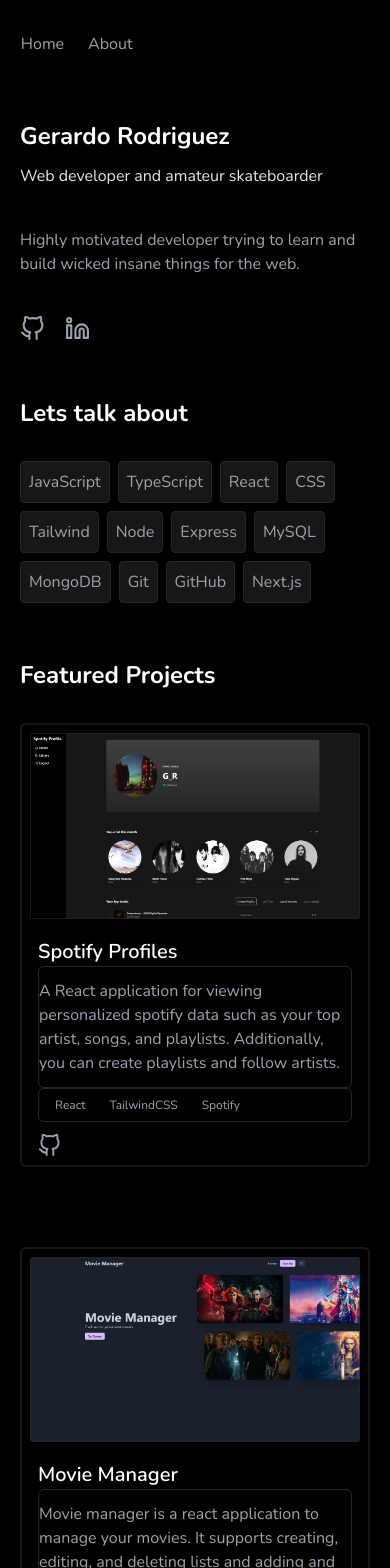
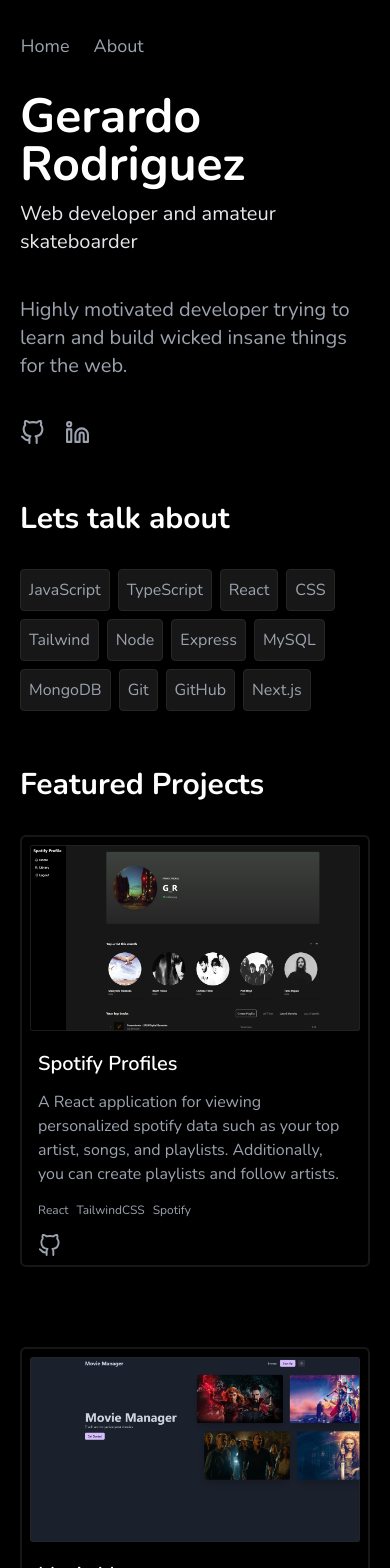
Before and after one commit to G-R3/gerar.dev, a Next.js app: page / in a window 390 px wide. Shown: the top 1568 px of the page. Built offline with nearby package versions, Linux system fonts and the light colour scheme.

Commit message:
mostly just style changes

```diff
--- a/src/components/FeaturedProjects.tsx
+++ b/src/components/FeaturedProjects.tsx
@@ -9,7 +9,7 @@
     <motion.section initial="hidden" animate="visible" variants={container}>
       <motion.h3
         variants={fadeInFromTop}
-        className="text-2xl md:text-4xl font-bold mb-8 font-sans"
+        className="text-3xl font-bold mb-8 font-sans"
       >
         Featured Projects
       </motion.h3>
--- a/src/components/Header.tsx
+++ b/src/components/Header.tsx
@@ -4,15 +4,15 @@
 const Header: FC = () => {
   return (
     <header>
-      <nav className="max-w-4xl mx-auto px-5 pt-8 pb-16">
+      <nav className="max-w-4xl mx-auto px-5 pt-8 pb-8 md:pb-16">
         <div className="-ml-[0.7rem]">
           <Link href="/">
-            <a className="px-3 py-2 relative rounded-md text-gray-400 hover:text-white hover:bg-neutral-900 transition-all">
+            <a className="text-lg font-normal px-3 py-2 relative rounded-md text-gray-400 hover:text-white hover:bg-neutral-900 transition-all">
               Home
             </a>
           </Link>
           <Link href="/about">
-            <a className="px-3 py-2 relative rounded-md text-gray-400 hover:text-white hover:bg-neutral-900 transition-all">
+            <a className="text-lg font-normal px-3 py-2 relative rounded-md text-gray-400 hover:text-white hover:bg-neutral-900 transition-all">
               About
             </a>
           </Link>
--- a/src/components/Intro.tsx
+++ b/src/components/Intro.tsx
@@ -6,22 +6,19 @@
 const Intro: FC = () => {
   return (
     <motion.section initial="hidden" animate="visible" variants={container}>
-      <motion.h1
-        variants={fadeInFromTop}
-        className="text-2xl md:text-5xl font-bold"
-      >
+      <motion.h1 variants={fadeInFromTop} className="text-5xl font-bold">
         Gerardo Rodriguez
       </motion.h1>
       <motion.h2
         variants={fadeInFromTop}
-        className="text-gray-200 text-base md:text-xl mt-3"
+        className="text-gray-200 text-xl mt-3"
       >
         Web developer and amateur skateboarder
       </motion.h2>
 
       <motion.p
         variants={fadeInFromTop}
-        className="text-gray-400 text-base md:text-xl my-10"
+        className="text-gray-400 text-xl my-10"
       >
         Highly motivated developer trying to learn and build wicked insane
         things for the web.
--- a/src/components/Project.tsx
+++ b/src/components/Project.tsx
@@ -66,7 +66,7 @@
           viewport={{ once: true }}
           whileInView={"visible"}
           variants={fadeInFromBottom}
-          className="border border-neutral-800 text-gray-400 md:bg-neutral-900 py-3 rounded-md shadow-lg md:w-[450px] md:px-5 md:my-5"
+          className="text-gray-400 md:bg-neutral-900 py-3 rounded-md shadow-lg md:w-[450px] md:px-5 md:my-5 md:border md:border-neutral-800"
         >
           {longDescription}
         </motion.p>
--- a/src/components/ProjectCardGrid.tsx
+++ b/src/components/ProjectCardGrid.tsx
@@ -8,10 +8,7 @@
 const ProjectCardGrid: FC = () => {
   return (
     <motion.section initial="hidden" animate="visible" variants={container}>
-      <motion.h3
-        variants={fadeInFromTop}
-        className="text-2xl md:text-4xl font-bold mb-8"
-      >
+      <motion.h3 variants={fadeInFromTop} className="text-3xl font-bold mb-8">
         While learning, I made these
       </motion.h3>
       <motion.div
--- a/src/components/ProjectModal.tsx
+++ b/src/components/ProjectModal.tsx
@@ -54,7 +54,7 @@
                     <motion.span
                       variants={scaleIn}
                       key={tag}
-                      className="rounded-md py-1 px-3 text-gray-400 hover:text-white hover:bg-neutral-700 transition-all cursor-default"
+                      className="rounded-md py-1 px-3 text-gray-400 hover:bg-neutral-700 transition-all cursor-default"
                     >
                       {tag}
                     </motion.span>
--- a/src/components/ProjectTags.tsx
+++ b/src/components/ProjectTags.tsx
@@ -9,13 +9,13 @@
       viewport={{ once: true }}
       whileInView="visible"
       variants={tagContainer}
-      className="text-xs flex flex-wrap text-gray-400 p-1 rounded-md shadow-lg border border-neutral-800 md:bg-neutral-900"
+      className="text-xs flex flex-wrap gap-2 text-gray-400 rounded-md shadow-lg md:border md:border-neutral-800 md:bg-neutral-900 md:p-1 "
     >
       {tags.map((tag: string) => (
         <motion.span
           key={tag}
           variants={scaleIn}
-          className="cursor-default rounded-md hover:bg-neutral-800 py-1 transition px-3"
+          className="cursor-default rounded-md md:hover:bg-neutral-800 transition md:px-3 py-1"
         >
           {tag}
         </motion.span>
--- a/src/components/Skills.tsx
+++ b/src/components/Skills.tsx
@@ -56,10 +56,7 @@
 const Skills: FC = () => {
   return (
     <motion.section initial="hidden" animate="visible" variants={container}>
-      <motion.h3
-        variants={fadeInFromTop}
-        className="text-2xl md:text-4xl font-bold mb-8"
-      >
+      <motion.h3 variants={fadeInFromTop} className="text-3xl font-bold mb-8">
         Lets talk about
       </motion.h3>
 
```
